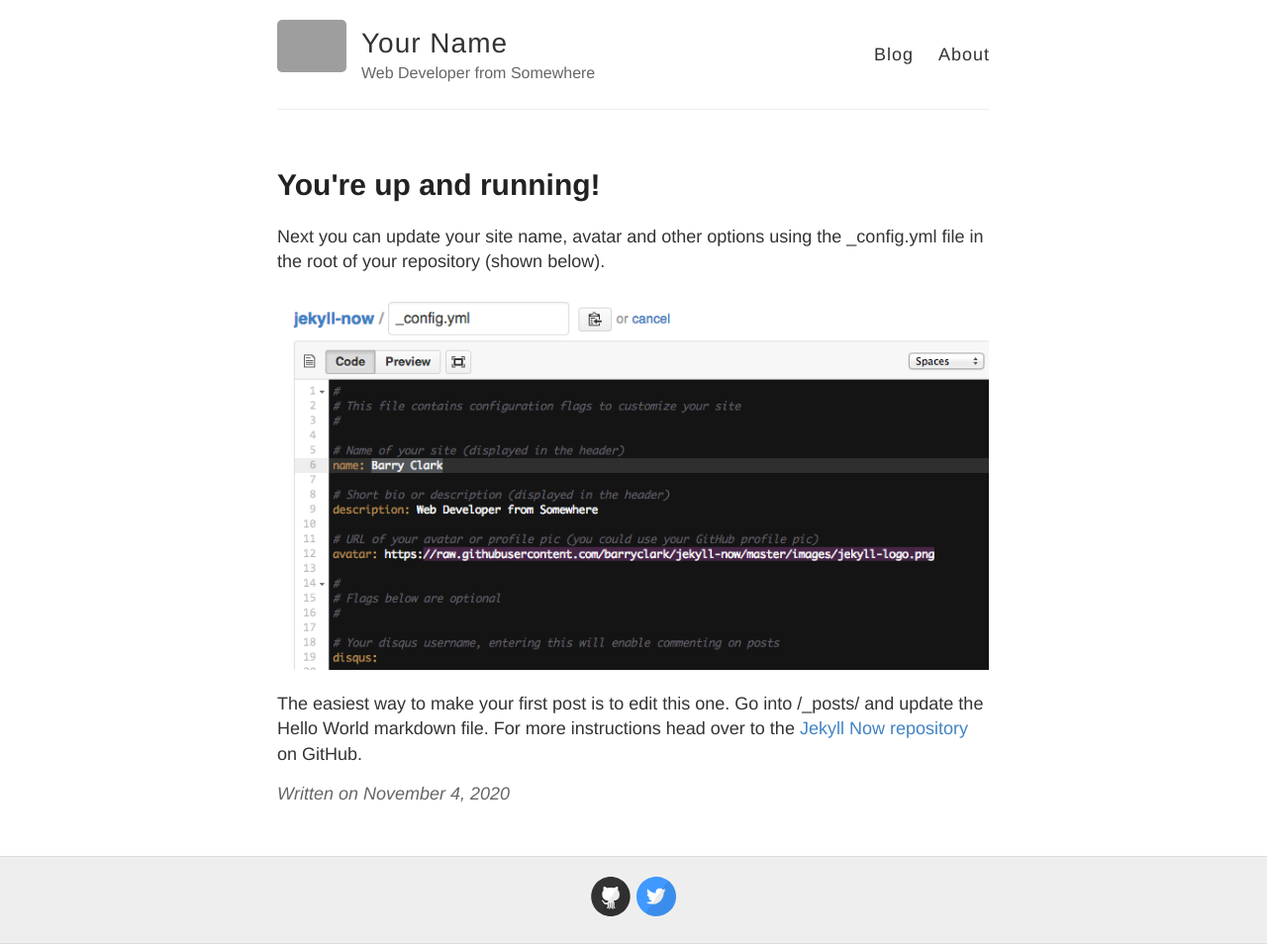
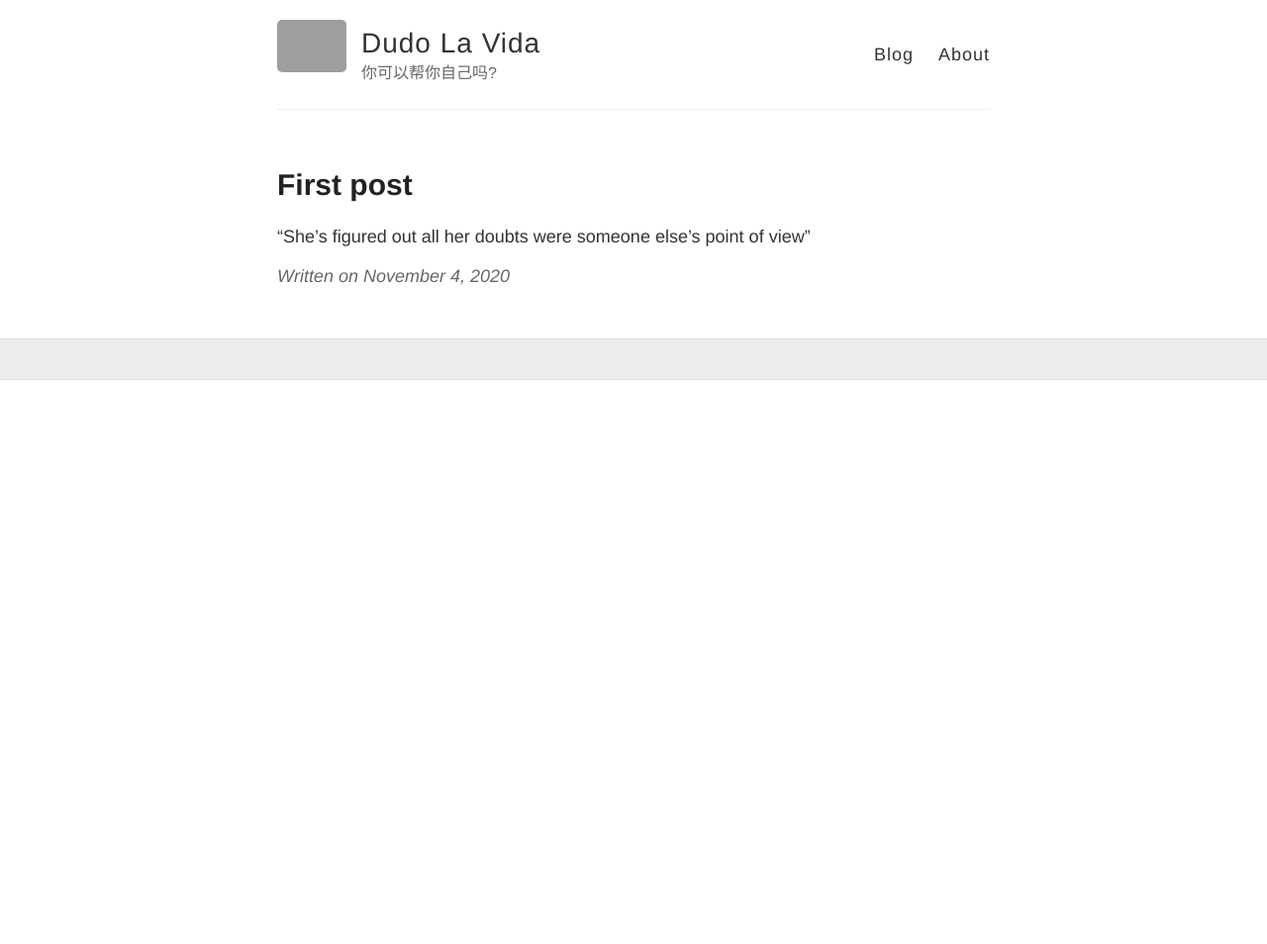
Before and after one commit to dudolavida/dudolavida.github.io, a Jekyll site: the page built from _posts/2020-11-04-first-post.md, in a window 1280 px wide. Shown: the whole page at 99% size. Built offline with Jekyll 4.4.1, drawn with Linux system fonts in a browser that asks for light colours; after the commit the page ends 900 px from its top, so only the background shows below that; grey boxes are pictures that could not be loaded.

Commit message:
update the first post

```diff
--- a/_config.yml
+++ b/_config.yml
@@ -3,10 +3,10 @@
 #
 
 # Name of your site (displayed in the header)
-name: Your Name
+name: Dudo La Vida
 
 # Short bio or description (displayed in the header)
-description: Web Developer from Somewhere
+description: 你可以帮你自己吗?
 
 # URL of your avatar or profile pic (you could use your GitHub profile pic)
 avatar: https://raw.githubusercontent.com/barryclark/jekyll-now/master/images/jekyll-logo.png
@@ -21,12 +21,12 @@ footer-links:
   email:
   facebook:
   flickr:
-  github: barryclark/jekyll-now
+  github:
   instagram:
   linkedin:
   pinterest:
   rss: # just type anything here for a working RSS icon
-  twitter: jekyllrb
+  twitter:
   stackoverflow: # your stackoverflow profile, e.g. "users/50476/bart-kiers"
   youtube: # channel/<your_long_string> or user/<user-name>
   googleplus: # anything in your profile username that comes after plus.google.com/
--- a/_posts/2020-11-04-first-post.md
+++ b/_posts/2020-11-04-first-post.md
@@ -1,10 +1,6 @@
 ---
 layout: post
-title: You're up and running!
+title: First post
 ---
 
-Next you can update your site name, avatar and other options using the _config.yml file in the root of your repository (shown below).
-
-![_config.yml]({{ site.baseurl }}/images/config.png)
-
-The easiest way to make your first post is to edit this one. Go into /_posts/ and update the Hello World markdown file. For more instructions head over to the [Jekyll Now repository](https://github.com/barryclark/jekyll-now) on GitHub.
+"She's figured out all her doubts were someone else's point of view"
```
